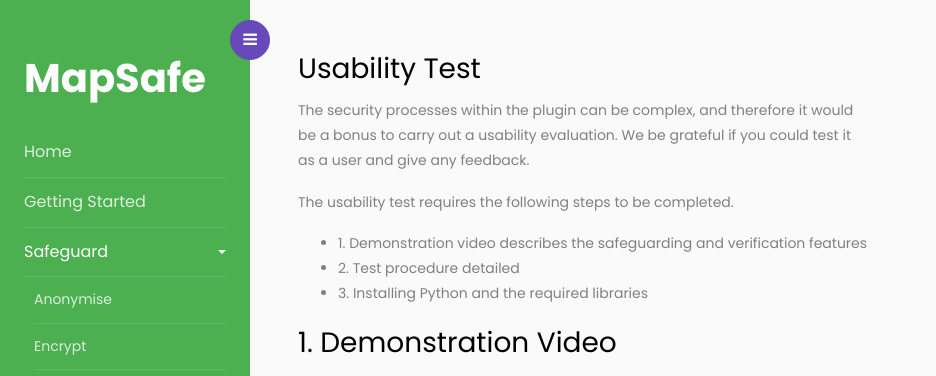
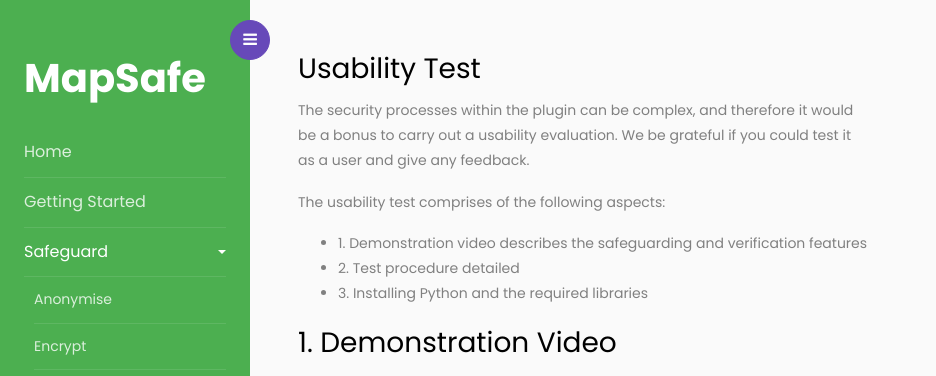
Before and after one commit to sharmapn/sharmapn.github.io, a Jekyll site: the page MapSafeQGISGeoPrivPlugin/usability_evaluation.html, which Jekyll copies as it is, in a window 1280 px wide and 900 px high. Shown: the top 376 px of the window, without its empty margins (0-936 px from the left). Built offline with Jekyll 4.4.1, drawn with Linux system fonts in a browser that asks for light colours.

Commit message:
Update usability_evaluation.html

```diff
--- a/MapSafeQGISGeoPrivPlugin/usability_evaluation.html
+++ b/MapSafeQGISGeoPrivPlugin/usability_evaluation.html
@@ -119,17 +119,12 @@
 <p>The security processes within the plugin can be complex, and therefore it would be a bonus to carry out a usability evaluation.
  We be grateful if you could test it as a user and give any feedback.
 
-
-
-<p>The usability test requires the following steps to be completed.
+<p>The usability test comprises of the following aspects:
 <ul>
 	<li>1. Demonstration video describes the safeguarding and verification features</a></li>
 	<li>2. Test procedure  detailed </a></li>
 	<li>3. Installing Python and the required libraries</a></li>
 </ul>
-
-
-
 
 <h3>1. Demonstration Video</h3>
 
```
